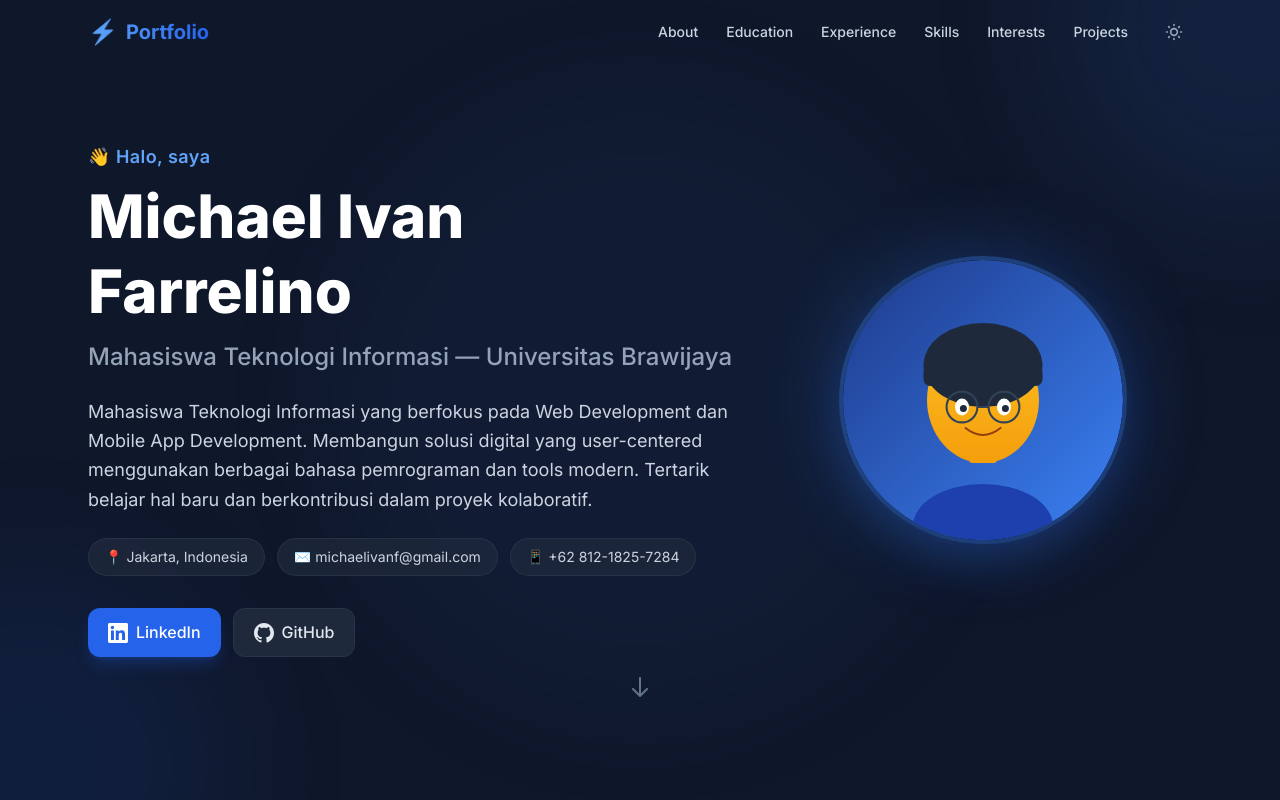
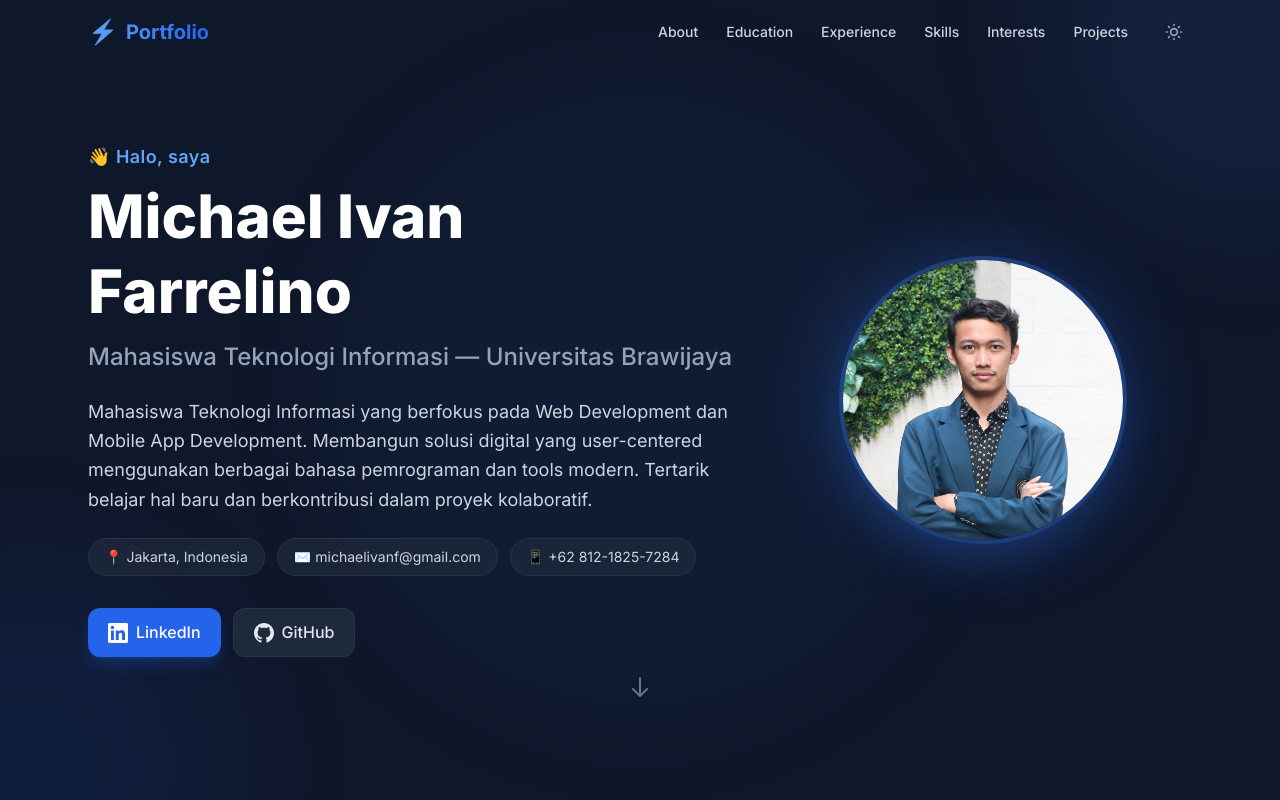
Before and after one commit to mivanf/DigiPort-MyDigitalPortofolio, a Vue app: page / in a window 1280 px wide. Shown: the top 800 px of the page. Built offline with nearby package versions, Linux system fonts and the light colour scheme.

Commit message:
add profile photo

```diff
--- a/src/data/portfolio.ts
+++ b/src/data/portfolio.ts
@@ -98,7 +98,7 @@ export const portfolioData: PortfolioData = {
       'Mahasiswa Teknologi Informasi yang berfokus pada Web Development dan Mobile App Development. ' +
       'Membangun solusi digital yang user-centered menggunakan berbagai bahasa pemrograman dan tools modern. ' +
       'Tertarik belajar hal baru dan berkontribusi dalam proyek kolaboratif.',
-    photoUrl: '/profile-placeholder.svg',
+    photoUrl: '/profile.jpeg',
   },
 
   // ── Pendidikan ───────────────────────────────────────────────────
```
Also changed, not shown: public/profile.jpeg (added).
